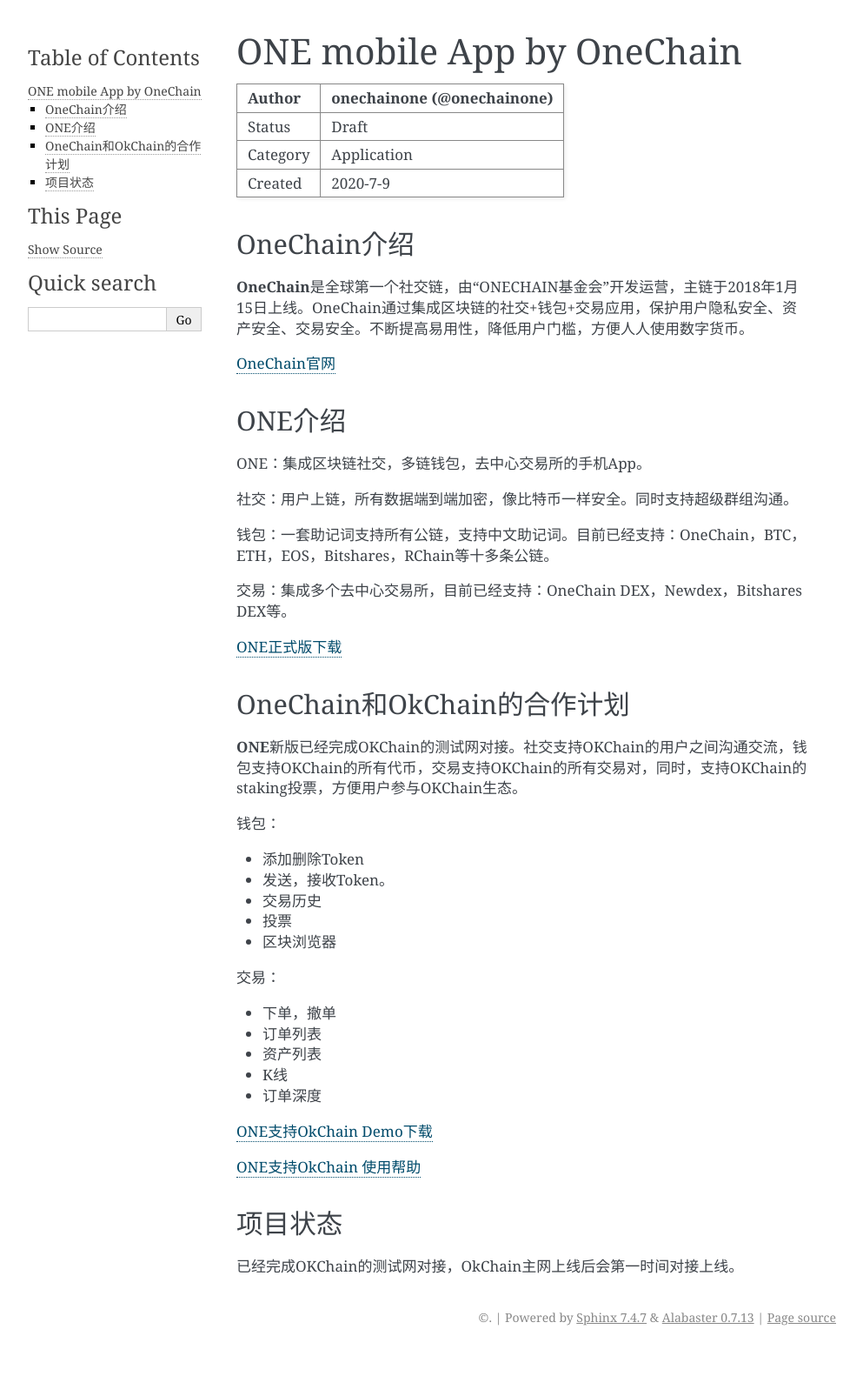
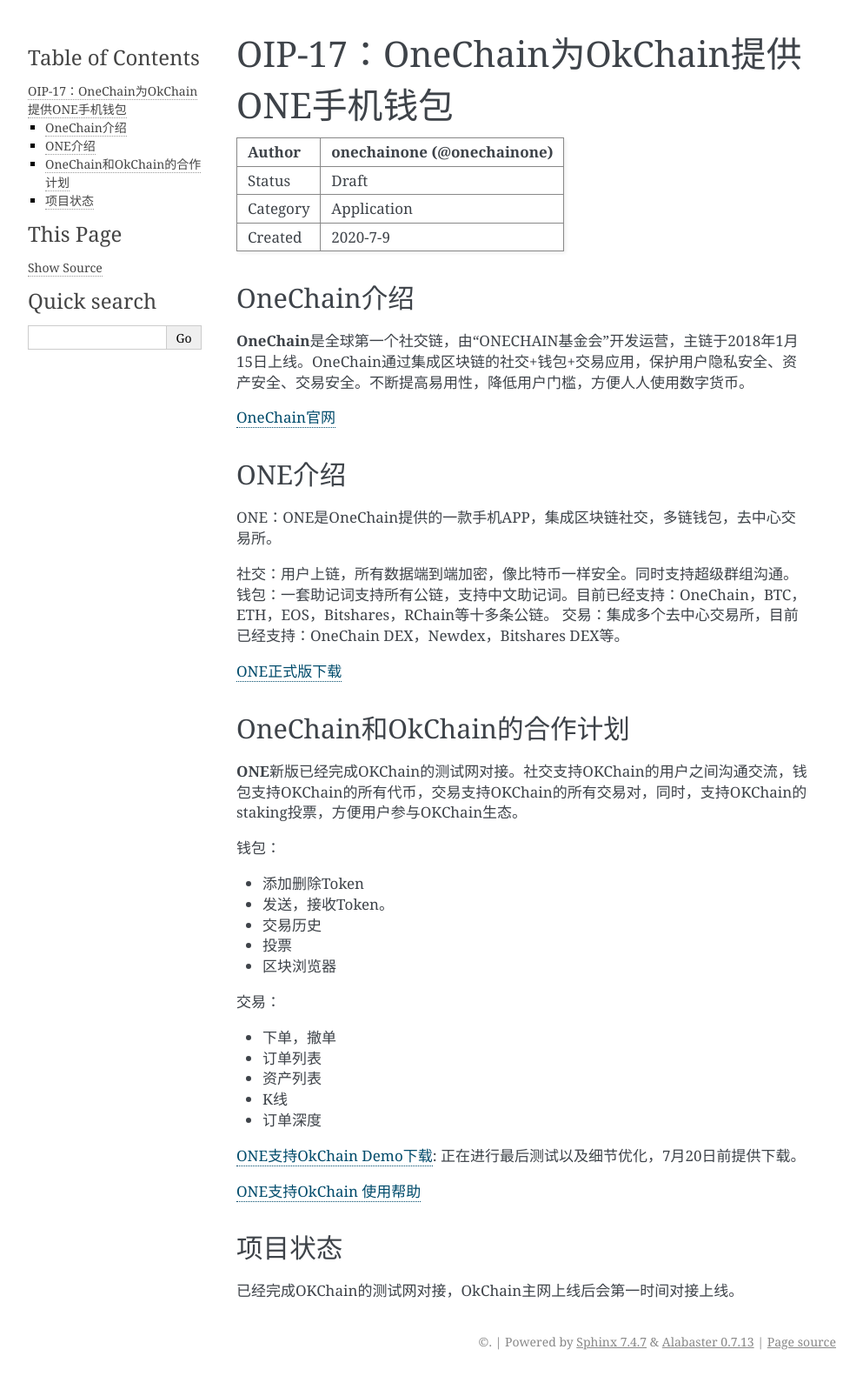
Before and after one commit to okx/KIPs, a Sphinx documentation site: the page built from docs/draft/OIP-17.md, in a window 1280 px wide. Shown: the whole page at 87% size, without its empty margins (148-1141 px from the left). Built offline with Sphinx 7.4.7, drawn with Linux system fonts in a browser that asks for light colours; before the commit the page ends 1554 px from its top, so only the background shows below that.

Commit message:
update content5

```diff
--- a/docs/draft/OIP-17.md
+++ b/docs/draft/OIP-17.md
@@ -1,4 +1,4 @@
-# ONE mobile App by OneChain
+# OIP-17：OneChain为OkChain提供ONE手机钱包
 
 | Author   | onechainone (@onechainone) |
 | -------- | ------------------------ |
@@ -15,12 +15,10 @@
 
 ## ONE介绍
 
-ONE：集成区块链社交，多链钱包，去中心交易所的手机App。
+ONE：ONE是OneChain提供的一款手机APP，集成区块链社交，多链钱包，去中心交易所。
 
 社交：用户上链，所有数据端到端加密，像比特币一样安全。同时支持超级群组沟通。
-
 钱包：一套助记词支持所有公链，支持中文助记词。目前已经支持：OneChain，BTC，ETH，EOS，Bitshares，RChain等十多条公链。
-
 交易：集成多个去中心交易所，目前已经支持：OneChain DEX，Newdex，Bitshares DEX等。
 
 [ONE正式版下载](http://app.onechain.one/appstart.html)
@@ -43,7 +41,7 @@
  - K线
  - 订单深度
 
-[ONE支持OkChain Demo下载](http://app1.haoduobi.cn/android/one310.apk)
+[ONE支持OkChain Demo下载](http://app1.haoduobi.cn/android/one310.apk): 正在进行最后测试以及细节优化，7月20日前提供下载。
 
 [ONE支持OkChain 使用帮助](https://github.com/onechainone/OIPs/wiki)
 
```
